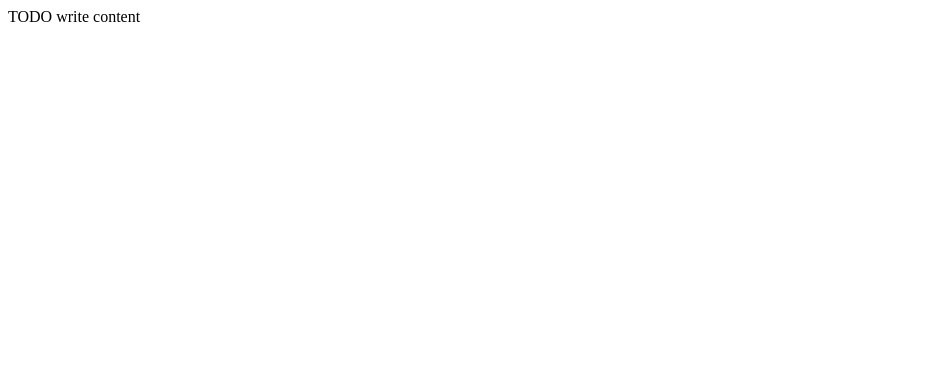
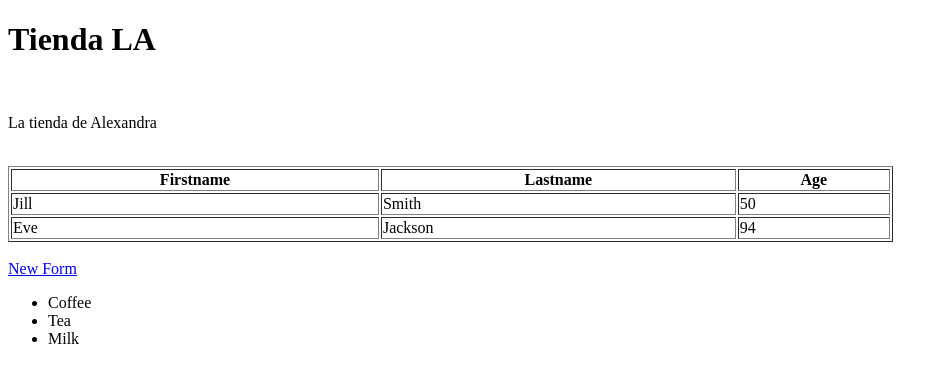
Before and after one commit to organizacionp/Repositorio1, a plain HTML site: page WebApplication2/web/index.html in a window 1280 px wide. Shown: the whole page, without its empty margins (0-948 px from the left). Drawn offline with Linux system fonts and the light colour scheme.

Commit message:
branch.frontend.html-01

```diff
--- a/WebApplication2/web/index.html
+++ b/WebApplication2/web/index.html
@@ -1,16 +1,47 @@
 <!DOCTYPE html>
-<!--
-To change this license header, choose License Headers in Project Properties.
-To change this template file, choose Tools | Templates
-and open the template in the editor.
--->
 <html>
     <head>
-        <title>TODO supply a title</title>
+        <title>Tienda LA</title>
         <meta charset="UTF-8">
-        <meta name="viewport" content="width=device-width, initial-scale=1.0">
+        <meta name="viewport"
+              content="width=device-width, initial-scale=1.0">
     </head>
     <body>
-        <div>TODO write content</div>
+    <h1>Tienda LA</h1>
+    <br>
+    <p>La tienda de Alexandra</p>
+
+    <br>
+
+    <table style="width:70%" border="1">
+        <tr>
+            <th>Firstname</th>
+            <th>Lastname</th>
+            <th>Age</th>
+        </tr>
+        <tr>
+            <td>Jill</td>
+            <td>Smith</td>
+            <td>50</td>
+        </tr>
+        <tr>
+            <td>Eve</td>
+            <td>Jackson</td>
+            <td>94</td>
+        </tr>
+    </table>
+
+    <br>
+    <a href="newForm.html">New Form</a>
+
+        <ul>
+            <li>Coffee</li>
+            <li>Tea</li>
+            <li>Milk</li>
+        </ul>
+
     </body>
 </html>
+
+
+<!-- -->
```
Also changed, not shown: WebApplication2/web/newForm.html (added, +35 -0 lines), 1 other file.
